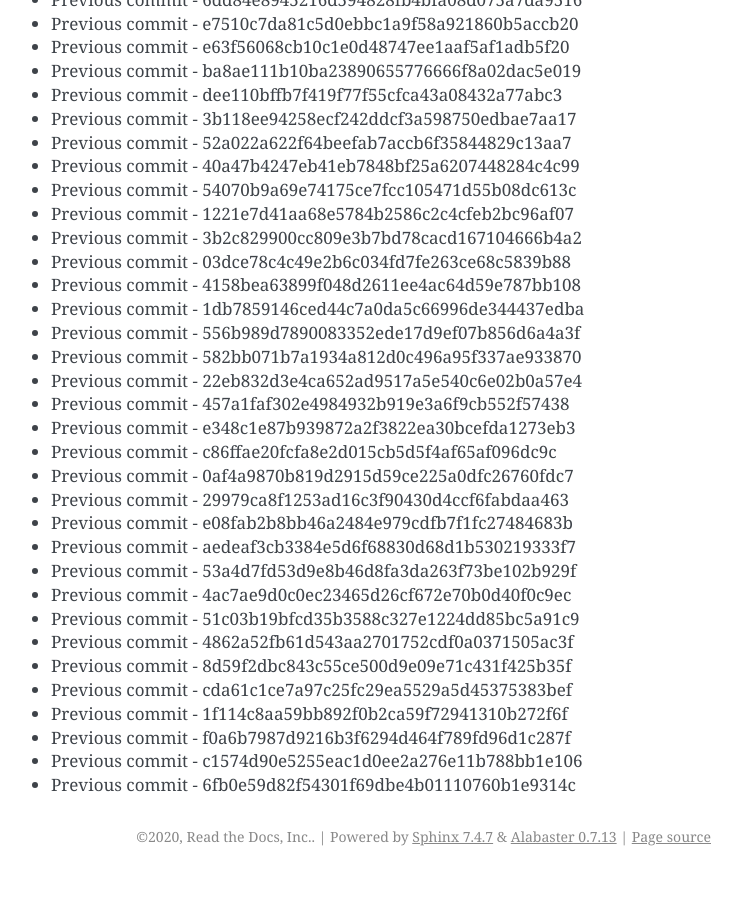
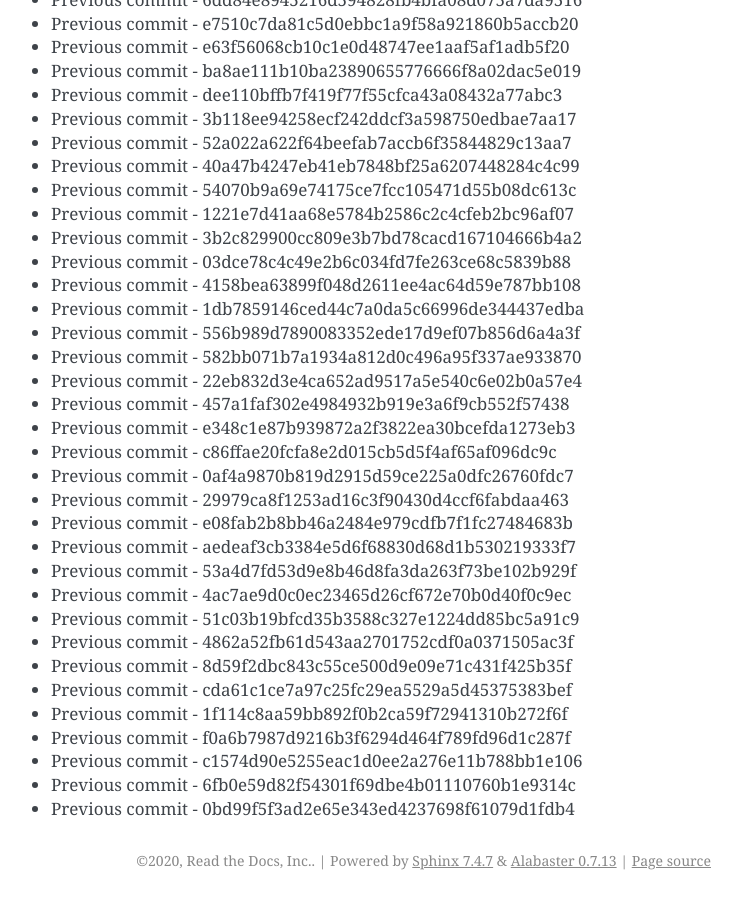
Before and after one commit to readthedocs/rtd-git-stresstest, a Sphinx documentation site: the page built from docs/updates.rst, in a window 1280 px wide and 900 px high, scrolled down 73260 px. Shown: the whole window, without its empty margins (399-1141 px from the left). Built offline with Sphinx 7.4.7, drawn with Linux system fonts in a browser that asks for light colours; before the commit the page ends 74136 px from its top, so only the background shows below that.

Commit message:
Generating commit from previous: 0bd99f5f3ad2e65e343ed4237698f61079d1fdb4

```diff
--- a/docs/updates.rst
+++ b/docs/updates.rst
@@ -3110,3 +3110,4 @@ It can be tested for any performance characteristics.
 * Previous commit - f0a6b7987d9216b3f6294d464f789fd96d1c287f
 * Previous commit - c1574d90e5255eac1d0ee2a276e11b788bb1e106
 * Previous commit - 6fb0e59d82f54301f69dbe4b01110760b1e9314c
+* Previous commit - 0bd99f5f3ad2e65e343ed4237698f61079d1fdb4
```
